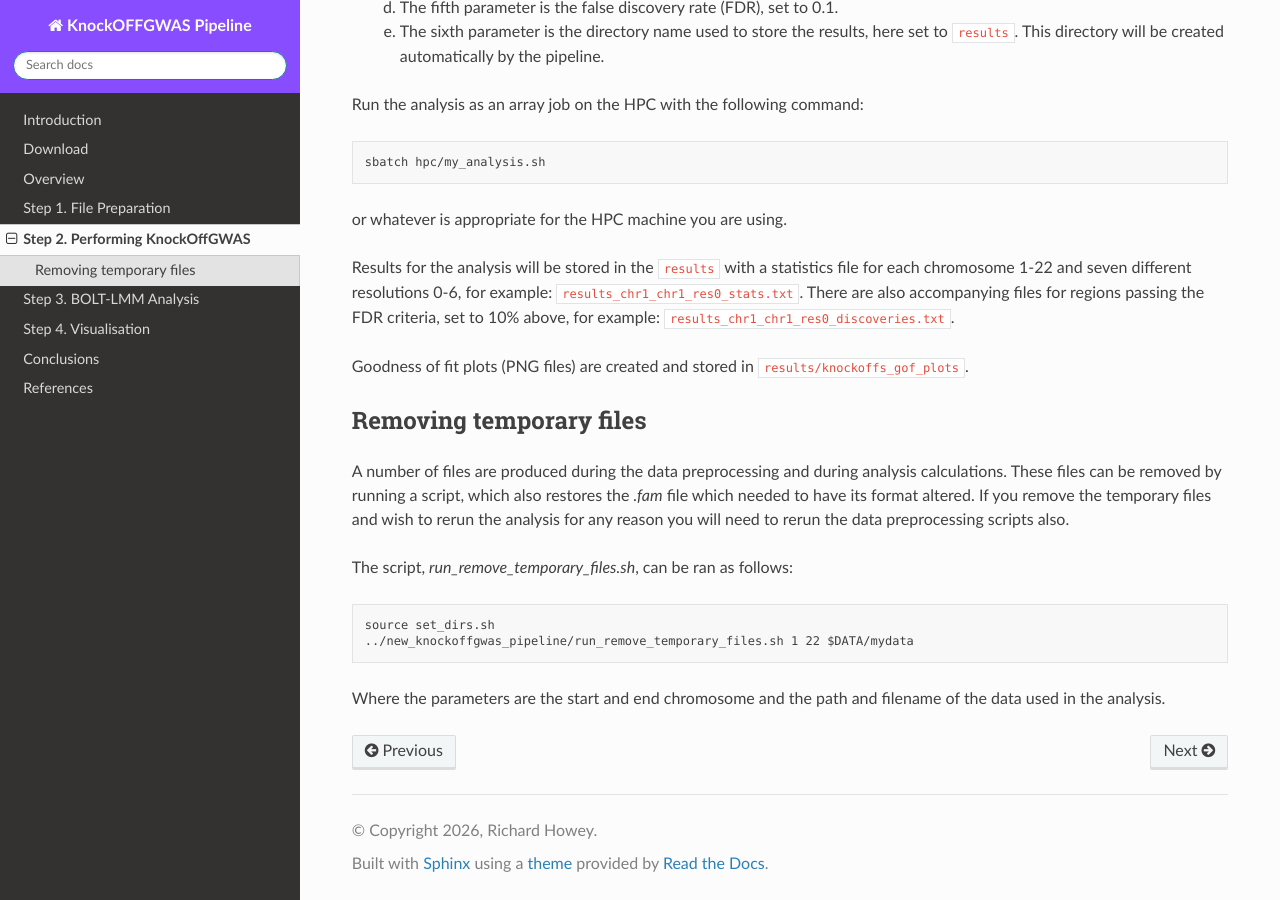
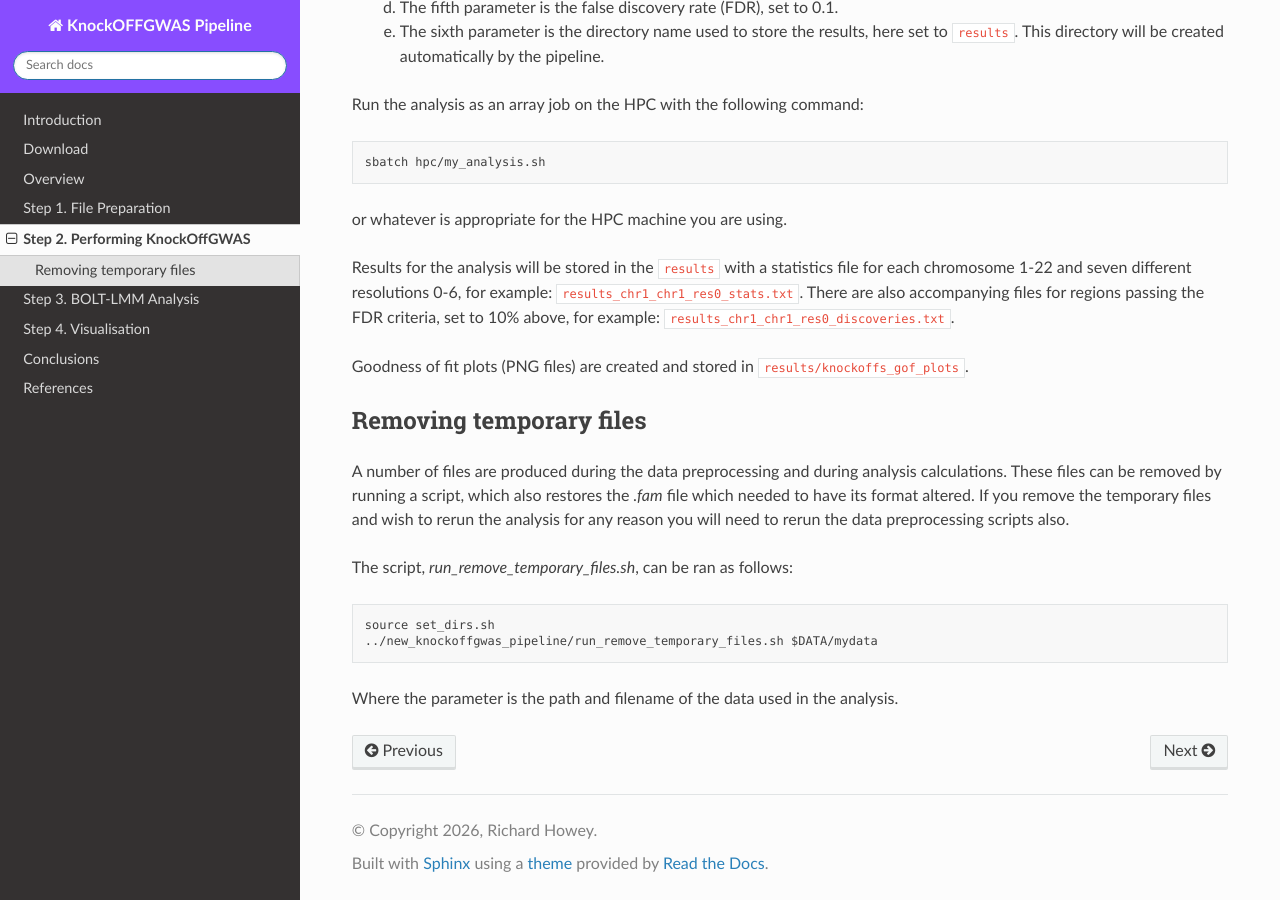
Before and after one commit to NewcastleRSE/knockoff-gwas, a Sphinx documentation site: the page built from docs/analysis.rst, in a window 1280 px wide and 900 px high, scrolled down 1315 px. Built offline with Sphinx 7.4.7 and the Read the Docs theme 3.1.0, drawn with Linux system fonts in a browser that asks for light colours.

Commit message:
update of removing temp files for all chrs

```diff
--- a/docs/analysis.rst
+++ b/docs/analysis.rst
@@ -83,6 +83,6 @@ The script, `run_remove_temporary_files.sh`, can be ran as follows:
 .. code-block:: none
 
     source set_dirs.sh
-    ../new_knockoffgwas_pipeline/run_remove_temporary_files.sh 1 22 $DATA/mydata
+    ../new_knockoffgwas_pipeline/run_remove_temporary_files.sh $DATA/mydata
 
-Where the parameters are the start and end chromosome and the path and filename of the data used in the analysis.
+Where the parameter is the path and filename of the data used in the analysis.
```
Also changed, not shown: 1 other file.
